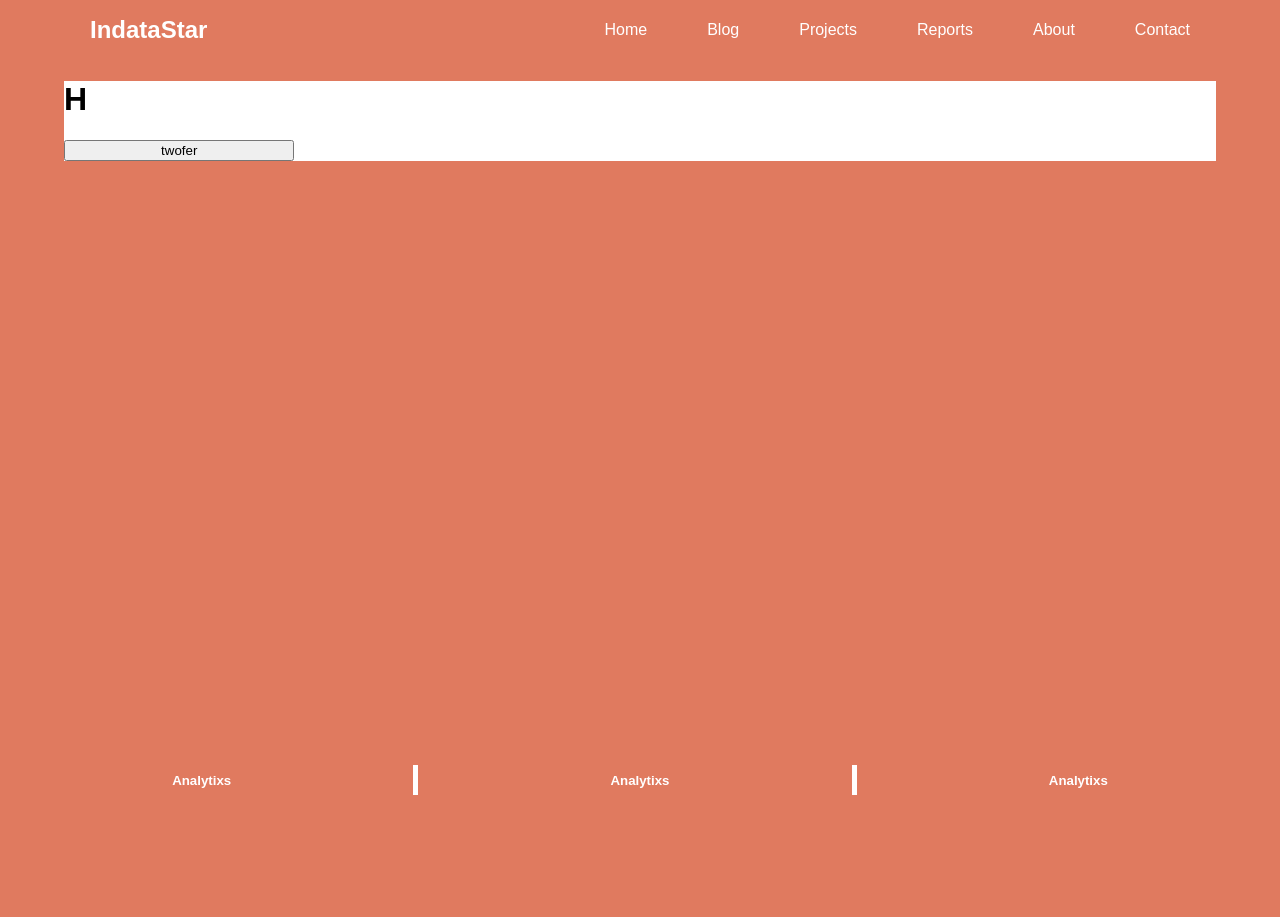
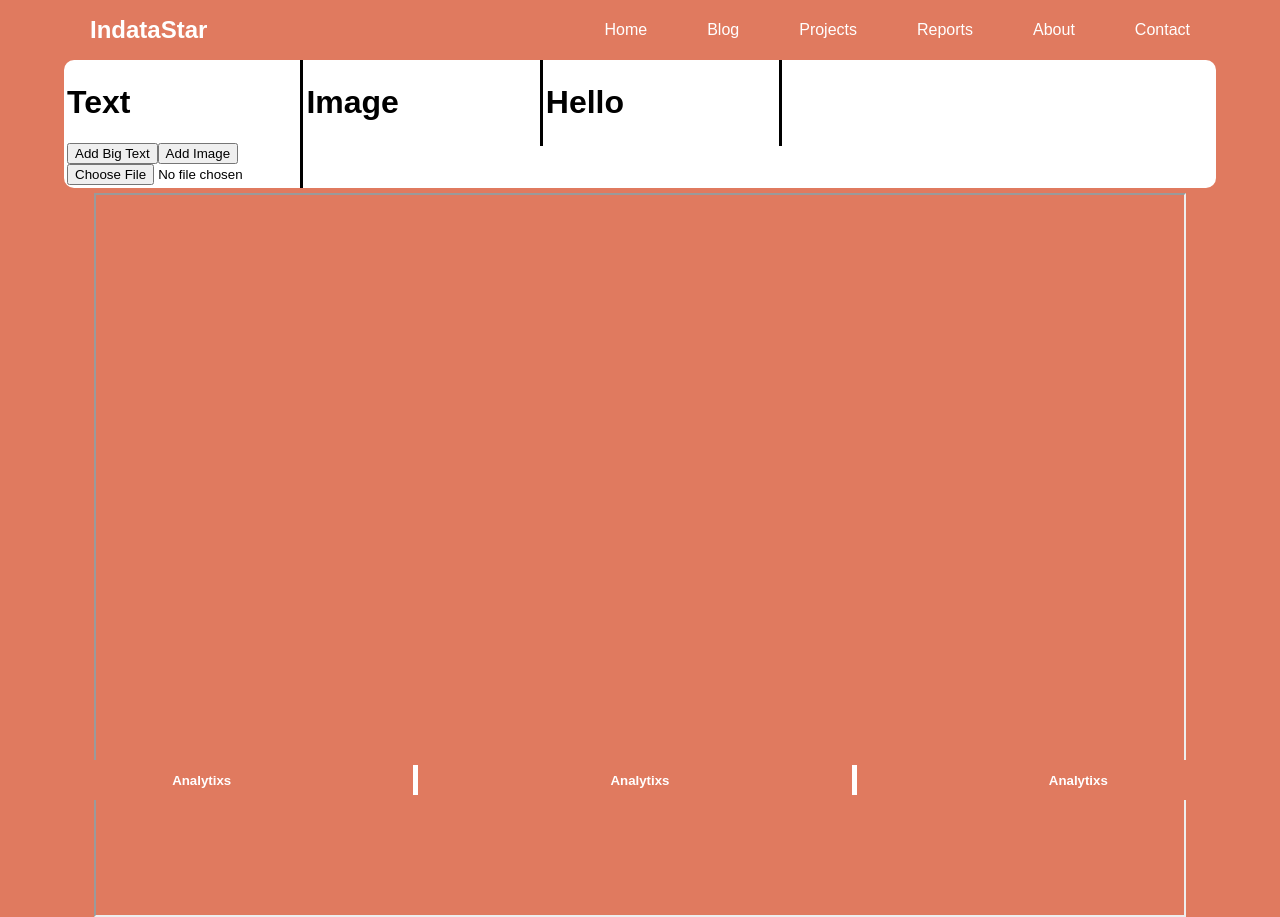
Before and after one commit to KingCrypto285/mn_alanytix, a React (Create React App) app: page /Reports/Reports in a window 1280 px wide. Before the commit the page ends 800 px from the top, so only its background shows below. Built offline with nearby package versions, Linux system fonts and the light colour scheme.

Commit message:
moving forward with report gen
.

```diff
--- /dev/null
+++ b/src/JS/pdf.js
@@ -0,0 +1,20 @@
+import { PDFDocument } from "pdf-lib";
+
+class pdf {
+    constructor()
+    {
+        this.created_pdf = this.setupPDF();
+    }
+
+    async  setupPDF()
+    {
+        const pdf = await PDFDocument.create();
+        const page = pdf.addPage()
+        const pdfBytes = await pdf.save()
+        const pdfBlob = new Blob([pdfBytes], { type: 'application/pdf' });
+
+        this.created_pdf = pdfBlob;
+
+    }
+}
+export default pdf;
--- a/src/Pages/Reports/Reports.jsx
+++ b/src/Pages/Reports/Reports.jsx
@@ -1,97 +1,152 @@
-import React, { useEffect, useState } from "react";
+import React, { Component, useEffect, useState } from "react";
 import "../../App.css"
 import { PDFDocument } from "pdf-lib";
 import { Document, Page, pdfjs } from 'react-pdf';
 import styled from "styled-components";
+import pdf from "../../JS/pdf";
 
-const Reports = () => {
-    const [newPDF,SetnewPDF] = useState('');
+class Reports extends Component {
+
+    constructor(props)
+    {
+        super(props);
+        this.PDF_URL = null;
+        this.Image_url = null;
+    }
 
 
-    // useEffect(() =>{
-    //     StartUpPdf();
-    // });
+    componentDidMount() {
+        this.onload();
+    }
+    // const [newPDF,SetnewPDF] = useState(null);
+
+
+    async onload() {
+        const PDF = new pdf();
+        await PDF.setupPDF();
+        const IFrame = document.getElementById('PDF_viewer');
+        const urls = URL.createObjectURL(PDF.created_pdf);
+        IFrame.src=urls;
+    }
+
 
     // Create an iframe element
     // const iframe = document.createElement('iframe');
     // pdfContainer.appendChild(iframe);
     //URL.createObjectURL(newPDF)
-    const StartUpPdf  =async ()=>{
+    // const StartUpPdf  =async ()=>{
 
-        console.log('create pdf');
-        const pdf = await PDFDocument.create();
-        const page = pdf.addPage()
-        const pdfBytes = await pdf.save()
-        const pdfBlob = new Blob([pdfBytes], { type: 'application/pdf' });
-        SetnewPDF(pdfBlob)
+    //     console.log('create pdf');
+    //     const pdf = await PDFDocument.create();
+    //     const page = pdf.addPage()
+    //     const pdfBytes = await pdf.save()
+    //     const pdfBlob = new Blob([pdfBytes], { type: 'application/pdf' });
+    //     SetnewPDF(pdfBlob)
 
-    }
+    // }
 
-    function refreshIframe(IF,URLS) {
-        // Set the src attribute to refresh the iframe content
-        IF.src = URLS;
-    }
+    // function refreshIframe(IF,URLS) {
+    //     // Set the src attribute to refresh the iframe content
+    //     IF.src = URLS;
+    // }
 
-    const go2 = async () =>{
+    // const go2 = async () =>{
 
-        if(newPDF)
-        {
-        alert(newPDF)
-        const uint8Array = await newPDF.arrayBuffer();
-        const pdfByte = new Uint8Array(uint8Array);
-        const pdf2 = await PDFDocument.load(pdfByte)
-        const page = pdf2.addPage()
-        page.drawText('You can create PDFs!')
-        const pdfBytes = await pdf2.save()
+    //     if(newPDF)
+    //     {
+    //     alert(newPDF)
+    //     const uint8Array = await newPDF.arrayBuffer();
+    //     const pdfByte = new Uint8Array(uint8Array);
+    //     const pdf2 = await PDFDocument.load(pdfByte)
+    //     const page = pdf2.addPage()
+    //     page.drawText('You can create PDFs!')
+    //     const pdfBytes = await pdf2.save()
 
 
 
 
-        const pdfBlob = new Blob([pdfBytes], { type: 'application/pdf' });
+    //     const pdfBlob = new Blob([pdfBytes], { type: 'application/pdf' });
 
-        const pdfDataURL = URL.createObjectURL(pdfBlob);
-        // Get reference to the div container
-        const pdfContainer = document.getElementById('pdfContainer');
+    //     const pdfDataURL = URL.createObjectURL(pdfBlob);
+    //     // Get reference to the div container
+    //     const pdfContainer = document.getElementById('pdfContainer');
 
-        // Create an iframe element
-        const iframe = document.createElement('iframe');
+    //     // Create an iframe element
+    //     const iframe = document.createElement('iframe');
 
-        // Set attributes for the iframe
-        iframe.src = pdfDataURL;
-        // You may adjust the height as needed
+    //     // Set attributes for the iframe
+    //     iframe.src = pdfDataURL;
+    //     // You may adjust the height as needed
 
-        // Append the iframe to the container
-        pdfContainer.appendChild(iframe);
-        }
-        else
-        {
-            alert('A')
-        }
-    }
+    //     // Append the iframe to the container
+    //     pdfContainer.appendChild(iframe);
+    //     }
+    //     else
+    //     {
+    //         alert('A')
+    //     }
+    // }
 
+
+    render(){
 
 
     return (
         <>
+        <Toolbox>
 
-        <Toolbox>
-                <h1>H</h1>
-            <button style={{height:'10%',width:'20%'}} onClick={go2}>twofer</button>
+            <Section>
+                <h1>Text</h1>
+                <button>Add Big Text</button>
+                <button>Add Image</button>
+                <input type="file" accept="image/png, image/jpeg"/>
+            </Section>
+            <Section>
+                <h1>Image</h1>
+            </Section>
+            <Section>
+                <h1>Hello</h1>
+            </Section>
+            {/* <button style={{height:'10%',width:'20%'}} onClick={go2}>twofer</button>      */}
         </Toolbox>
-
+        <PDFDiv>
+            <PDFIFrame id='PDF_viewer'></PDFIFrame>
+        </PDFDiv>
         </>
     );
+    }
+
 }
+
+const PDFIFrame  = styled.iframe`
+margin: auto;
+display: flex;
+height: 100%;
+width: 85%;
+`
+const PDFDiv = styled.div`
+padding-top:5px;
+height: 90vh;
+`
+
 
 const Toolbox = styled.div`
 background-color:white;
 width:90%;
+height:15%;
 margin: auto;
-
+border-radius:10px;
+display: flex;
+flex-direction: row;
+`
+const Section = styled.div`
+padding:3px;
+height:90%;
+width:20%;
+background-color:red
+border-left: 3px solid black;
+border-right: 3px solid black;
 `
 
-const PDFViewer = styled.iframe`
-iframe.width  : 100%;
-iframe.height : 500px
-`
+
 export default Reports;
```
